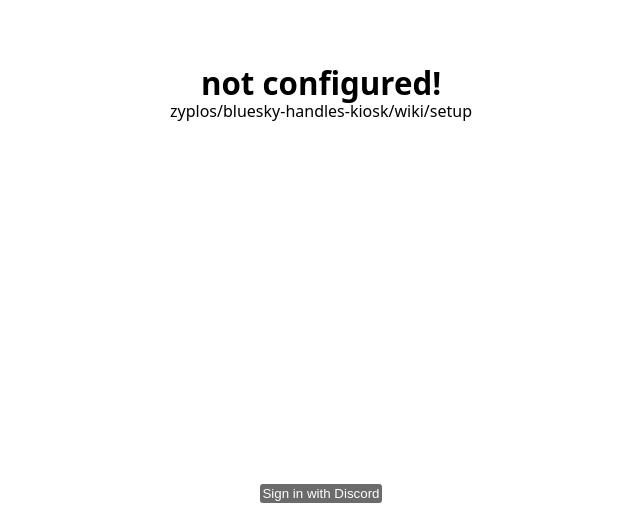
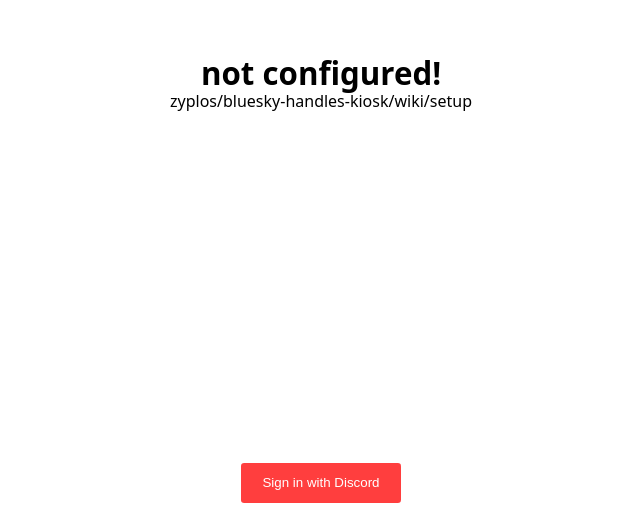
Before and after one commit to zyplos/bluesky-handles-kiosk, a Next.js app: page / in a window 1280 px wide. Shown: the part 281-800 px from the top of the page, without its empty margins (319-959 px from the left). Built offline with nearby package versions, Linux system fonts and the light colour scheme.

Commit message:
bring in button component from other stuff

```diff
--- /dev/null
+++ b/components/Button/index.tsx
@@ -0,0 +1,71 @@
+import type {
+  AnchorHTMLAttributes,
+  ButtonHTMLAttributes,
+  ReactNode,
+} from "react";
+import Link, { type LinkProps } from "next/link";
+import clsx from "clsx";
+import styles from "./styles.module.scss";
+
+interface ButtonProps extends ButtonHTMLAttributes<HTMLButtonElement> {}
+
+export function Button({ className, children, ...props }: ButtonProps) {
+  return (
+    <>
+      <button
+        type="button"
+        className={clsx(styles.button, className)}
+        {...props}
+      >
+        {children}
+      </button>
+    </>
+  );
+}
+
+//
+
+interface PageButtonProps extends LinkProps {
+  children: ReactNode;
+  className?: string;
+}
+
+export function PageButton({
+  href,
+  className,
+  children,
+  ...props
+}: PageButtonProps) {
+  return (
+    <>
+      <Link href={href} className={clsx(styles.button, className)} {...props}>
+        {children}
+      </Link>
+    </>
+  );
+}
+
+//
+
+interface NewTabButtonProps extends AnchorHTMLAttributes<HTMLAnchorElement> {}
+
+export function NewTabButton({
+  href,
+  className,
+  children,
+  ...props
+}: NewTabButtonProps) {
+  return (
+    <>
+      <a
+        href={href}
+        target="_blank"
+        rel="noreferrer"
+        className={clsx(className, styles.button)}
+        {...props}
+      >
+        {children}
+      </a>
+    </>
+  );
+}
--- /dev/null
+++ b/components/Button/styles.module.scss
@@ -0,0 +1,26 @@
+// buttons
+
+.button {
+  padding: var(--textFrameY) var(--textFrameX);
+  display: inline-block;
+  background-color: var(--color-button-background);
+  color: var(--color-button-text);
+  border: 2px solid transparent;
+  border-radius: var(--radius-s);
+  font-weight: 500;
+  cursor: pointer;
+
+  transition: background-color 0.2s ease-out, border-radius 0.2s linear, transform 0.2s ease-out, border 0.2s ease-out;
+  text-decoration: none;
+
+  &:hover {
+    background-color: var(--color-button-hover-background);
+    transform: scale(1.02);
+  }
+
+  &:active {
+    border-radius: var(--radius);
+    background-color: var(--color-button-active-background);
+    transform: scale(0.99);
+  }
+}
--- a/components/SignInButton/index.tsx
+++ b/components/SignInButton/index.tsx
@@ -1,4 +1,5 @@
 import { signIn } from "@/internals/auth";
+import { Button } from "../Button";
 
 export default function SignInButton() {
   return (
@@ -8,7 +9,7 @@
         await signIn("discord", { redirectTo: "/dashboard" });
       }}
     >
-      <button type="submit">Sign in with Discord</button>
+      <Button type="submit">Sign in with Discord</Button>
     </form>
   );
 }
--- a/components/SignOutButton/index.tsx
+++ b/components/SignOutButton/index.tsx
@@ -1,4 +1,5 @@
 import { signOut } from "@/internals/auth";
+import { Button } from "../Button";
 
 export function SignOutButton() {
   return (
@@ -8,7 +9,7 @@
         await signOut();
       }}
     >
-      <button type="submit">Sign Out</button>
+      <Button type="submit">Sign Out</Button>
     </form>
   );
 }
```
